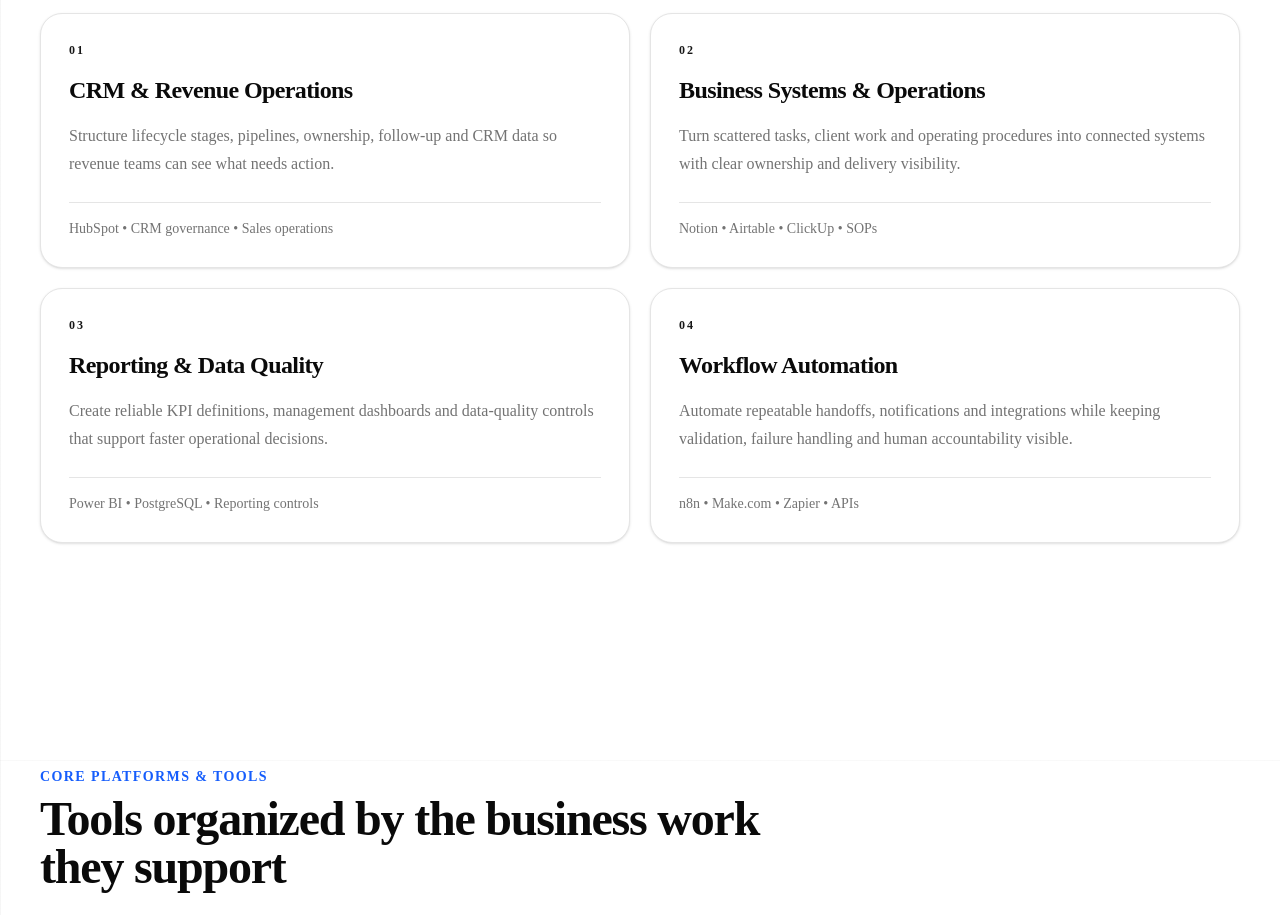
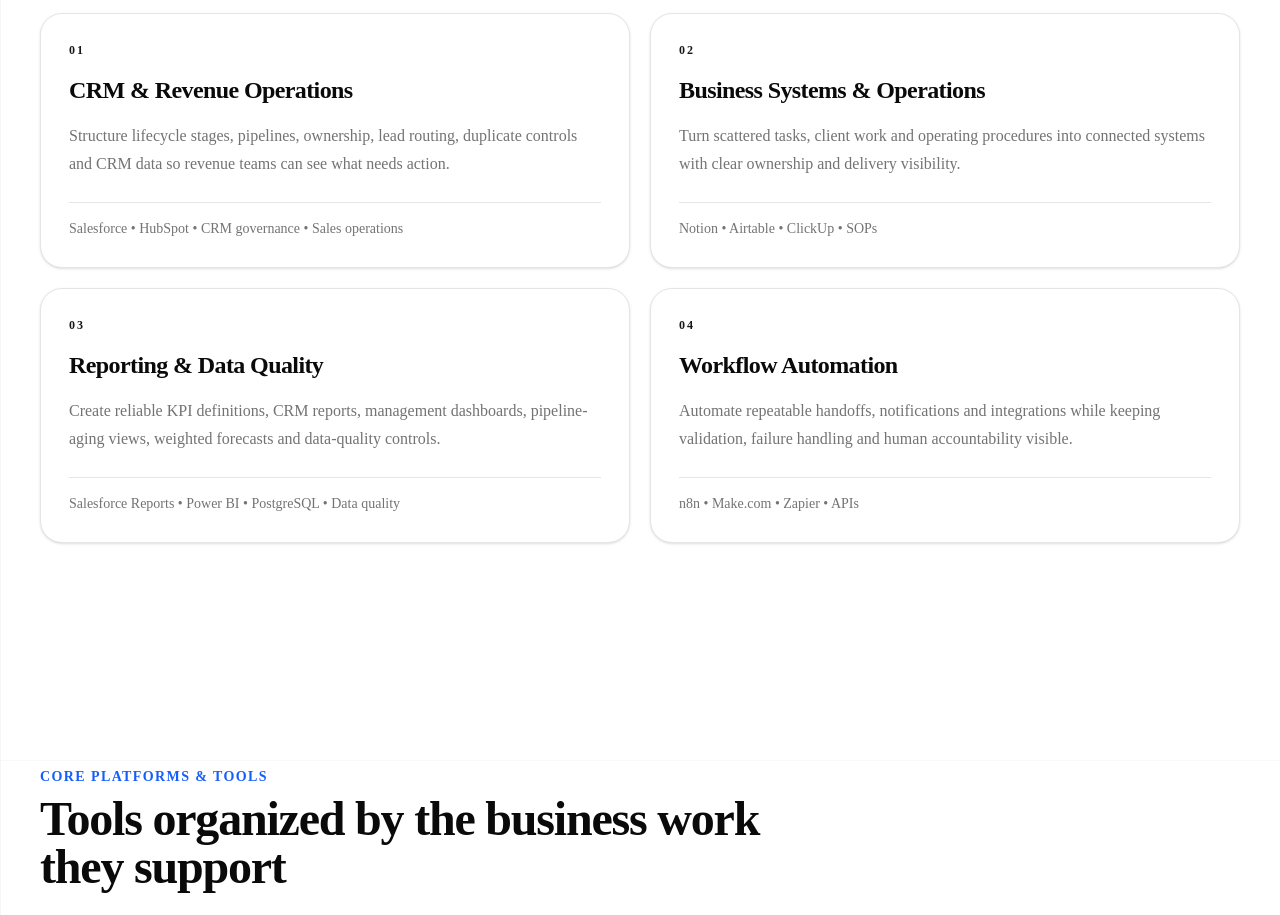
Before and after one commit to Nikkypwetti/nikkytechies-portfolio, a Next.js app: page / in a window 1280 px wide. Shown: the part 4040-4955 px from the top of the page. Built offline with nearby package versions, Linux system fonts and the light colour scheme.

Commit message:
Strengthen recruiter-facing Salesforce proof

```diff
--- a/components/home/recruiter-focus.tsx
+++ b/components/home/recruiter-focus.tsx
@@ -7,8 +7,8 @@
   {
     title: "CRM & Revenue Operations",
     description:
-      "Structure lifecycle stages, pipelines, ownership, follow-up and CRM data so revenue teams can see what needs action.",
-    proof: "HubSpot • CRM governance • Sales operations",
+      "Structure lifecycle stages, pipelines, ownership, lead routing, duplicate controls and CRM data so revenue teams can see what needs action.",
+    proof: "Salesforce • HubSpot • CRM governance • Sales operations",
   },
   {
     title: "Business Systems & Operations",
@@ -19,8 +19,8 @@
   {
     title: "Reporting & Data Quality",
     description:
-      "Create reliable KPI definitions, management dashboards and data-quality controls that support faster operational decisions.",
-    proof: "Power BI • PostgreSQL • Reporting controls",
+      "Create reliable KPI definitions, CRM reports, management dashboards, pipeline-aging views, weighted forecasts and data-quality controls.",
+    proof: "Salesforce Reports • Power BI • PostgreSQL • Data quality",
   },
   {
     title: "Workflow Automation",
```
